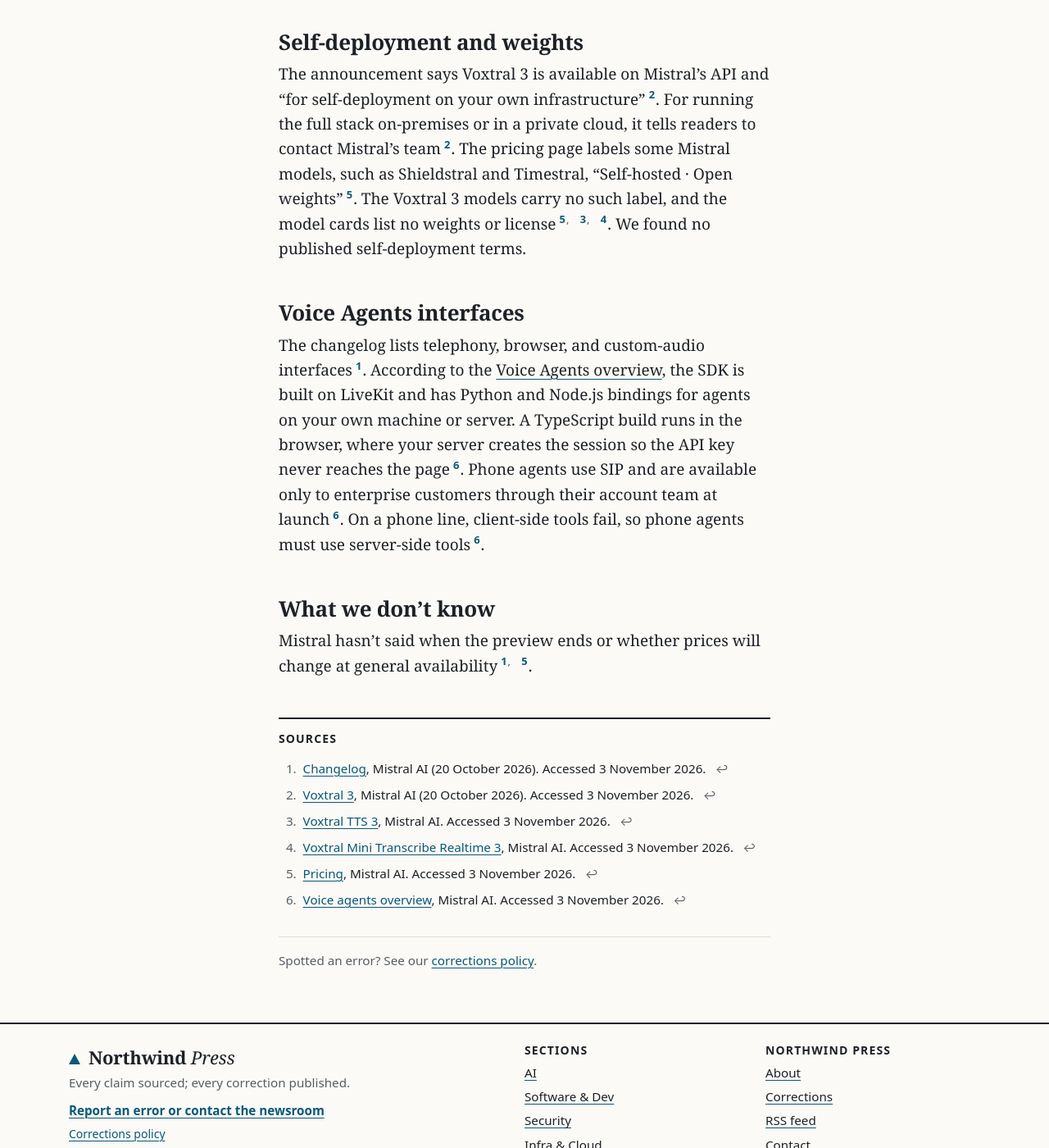
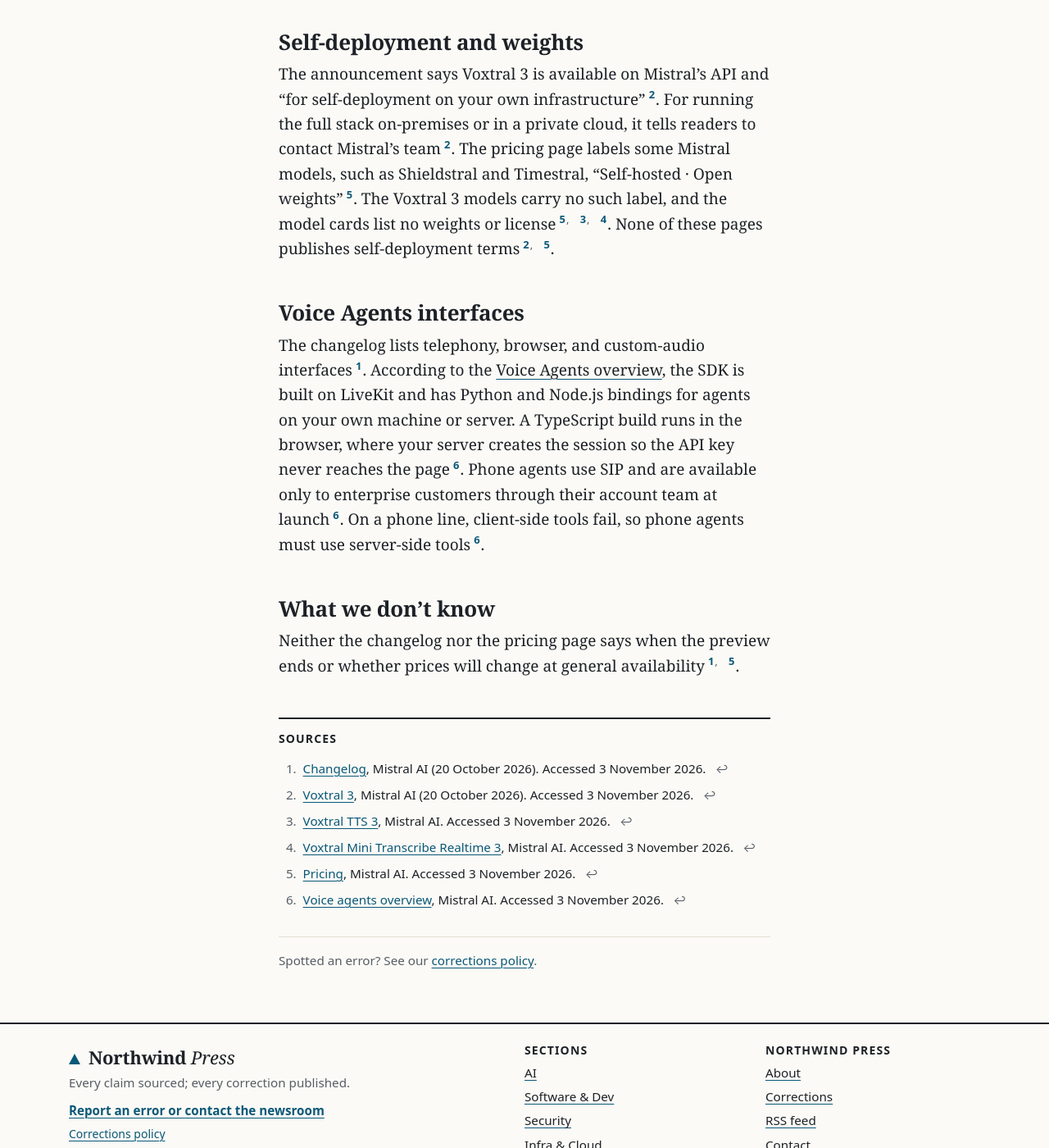
Before and after one commit to northwind-press/northwind-press.github.io, a Jekyll site: the page built from _posts/2026-11-03-mistral-voxtral-3-voice-agents.md, in a window 1280 px wide and 1400 px high, scrolled down 1900 px. Shown: the whole window at 82% size. Built offline with Jekyll 4.4.1, drawn with Linux system fonts in a browser that asks for light colours.

Commit message:
Scope absence claims to named sources (style.md §8 v18) in four AI posts
Co-Authored-By: Claude Opus 5.5 <noreply@anthropic.com>

```diff
--- a/_posts/2026-11-03-mistral-voxtral-3-voice-agents.md
+++ b/_posts/2026-11-03-mistral-voxtral-3-voice-agents.md
@@ -56,7 +56,7 @@ Mistral's [pricing page](https://docs.mistral.ai/inference/pricing) lists Mini T
 
 ## Self-deployment and weights
 
-The announcement says Voxtral 3 is available on Mistral's API and "for self-deployment on your own infrastructure"{% include cite.html n=2 %}. For running the full stack on-premises or in a private cloud, it tells readers to contact Mistral's team{% include cite.html n=2 %}. The pricing page labels some Mistral models, such as Shieldstral and Timestral, "Self-hosted · Open weights"{% include cite.html n=5 %}. The Voxtral 3 models carry no such label, and the model cards list no weights or license{% include cite.html n=5 %}{% include cite.html n=3 %}{% include cite.html n=4 %}. We found no published self-deployment terms.
+The announcement says Voxtral 3 is available on Mistral's API and "for self-deployment on your own infrastructure"{% include cite.html n=2 %}. For running the full stack on-premises or in a private cloud, it tells readers to contact Mistral's team{% include cite.html n=2 %}. The pricing page labels some Mistral models, such as Shieldstral and Timestral, "Self-hosted · Open weights"{% include cite.html n=5 %}. The Voxtral 3 models carry no such label, and the model cards list no weights or license{% include cite.html n=5 %}{% include cite.html n=3 %}{% include cite.html n=4 %}. None of these pages publishes self-deployment terms{% include cite.html n=2 %}{% include cite.html n=5 %}.
 
 ## Voice Agents interfaces
 
@@ -64,4 +64,4 @@ The changelog lists telephony, browser, and custom-audio interfaces{% include ci
 
 ## What we don't know
 
-Mistral hasn't said when the preview ends or whether prices will change at general availability{% include cite.html n=1 %}{% include cite.html n=5 %}.
+Neither the changelog nor the pricing page says when the preview ends or whether prices will change at general availability{% include cite.html n=1 %}{% include cite.html n=5 %}.
```
Also changed, not shown: _posts/2026-11-02-claude-message-threads.md (+1 -1 lines), _posts/2026-11-02-openai-gpt-6-1-terra.md (+1 -1 lines), _posts/2026-11-02-opus-4-8-fast-mode-removal.md (+1 -1 lines).
